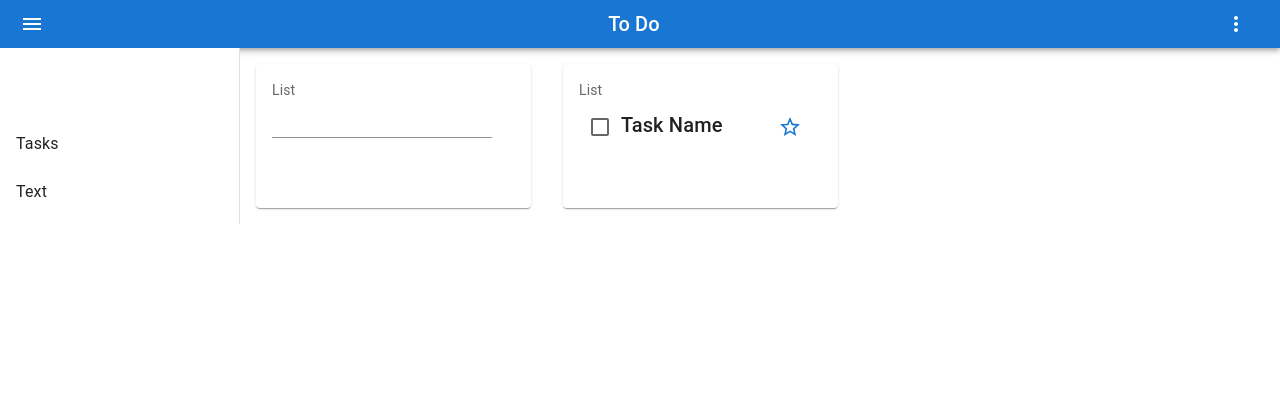
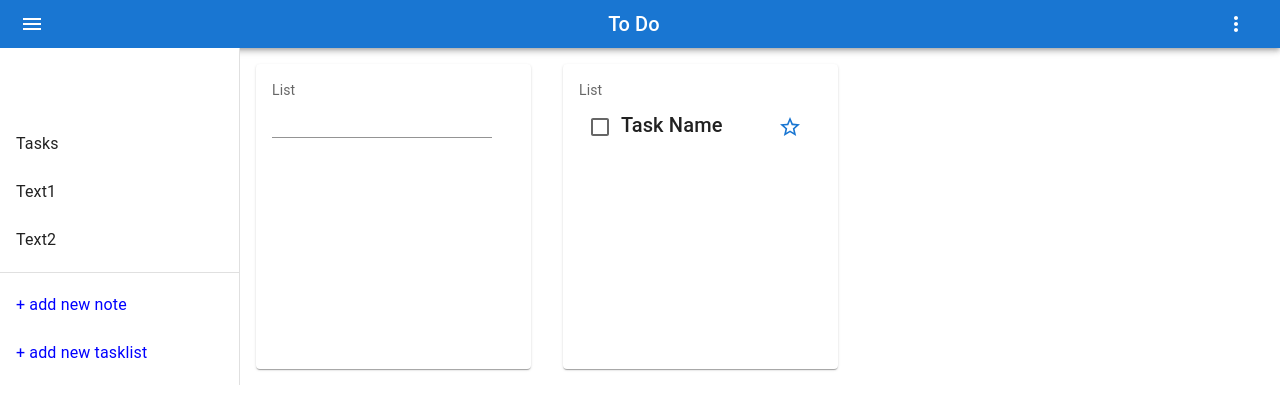
Before and after one commit to maxxlab/todolist, a React (Create React App) app: page /tasks in a window 1280 px wide. Both pictures are taken after a click on the button 32 px from the left and 24 px from the top of the page. Shown: the top 410 px of the page. Built offline with nearby package versions, Linux system fonts and the light colour scheme.

Commit message:
add buttons for creating new notes

```diff
--- a/src/component/App/App.tsx
+++ b/src/component/App/App.tsx
@@ -1,6 +1,5 @@
 import React from 'react';
 import './App.css';
-import { AppBarProps as MuiAppBarProps } from '@mui/material/AppBar';
 import Header from '../Header/Header';
 import Navbar from '../Navbar/Navbar';
 
--- /dev/null
+++ b/src/component/CreateNewNote/CreateNewNote.tsx
@@ -0,0 +1,15 @@
+import React from 'react';
+import ListItemButton from '@mui/material/ListItemButton';
+import ListItemText from '@mui/material/ListItemText';
+
+export const CreateNewNote = (
+
+    <>
+        <ListItemButton sx={{color: "blue"}}>
+            <ListItemText  primary="+ add new note" />
+        </ListItemButton>
+        <ListItemButton sx={{color: "blue"}}>
+            <ListItemText primary="+ add new tasklist" />
+        </ListItemButton>
+    </>
+)
--- a/src/component/List_Item/List_Item.tsx
+++ b/src/component/List_Item/List_Item.tsx
@@ -9,7 +9,10 @@ export const listItem = (
             <ListItemText primary="Tasks" />
         </ListItemButton>
         <ListItemButton>
-            <ListItemText primary="Text" />
+            <ListItemText primary="Text1" />
+        </ListItemButton>
+        <ListItemButton>
+            <ListItemText primary="Text2" />
         </ListItemButton>
     </>
 )
--- a/src/component/Navbar/Navbar.tsx
+++ b/src/component/Navbar/Navbar.tsx
@@ -3,8 +3,9 @@ import MuiDrawer from '@mui/material/Drawer';
 import {Box, Toolbar} from '@mui/material';
 import List from '@mui/material/List';
 import Main from '../Main/Main';
-import {listItem} from '../List_Item/List_Item'
-
+import { listItem } from '../List_Item/List_Item';
+import Divider from '@mui/material/Divider';
+import {CreateNewNote} from '../CreateNewNote/CreateNewNote'
 const drawerWidth: number = 240;
 
 const Drawer = styled(MuiDrawer, { shouldForwardProp: (prop) => prop !== 'open' })(
@@ -50,6 +51,8 @@ const Drawer = styled(MuiDrawer, { shouldForwardProp: (prop) => prop !== 'open'
               ...(!openNavbar && { display: 'none' })
             }}>
                     {listItem}
+                    <Divider sx={{ my: 1 }} />
+                    {CreateNewNote}
                 </List>
             </Drawer>
         <Main/>
```
